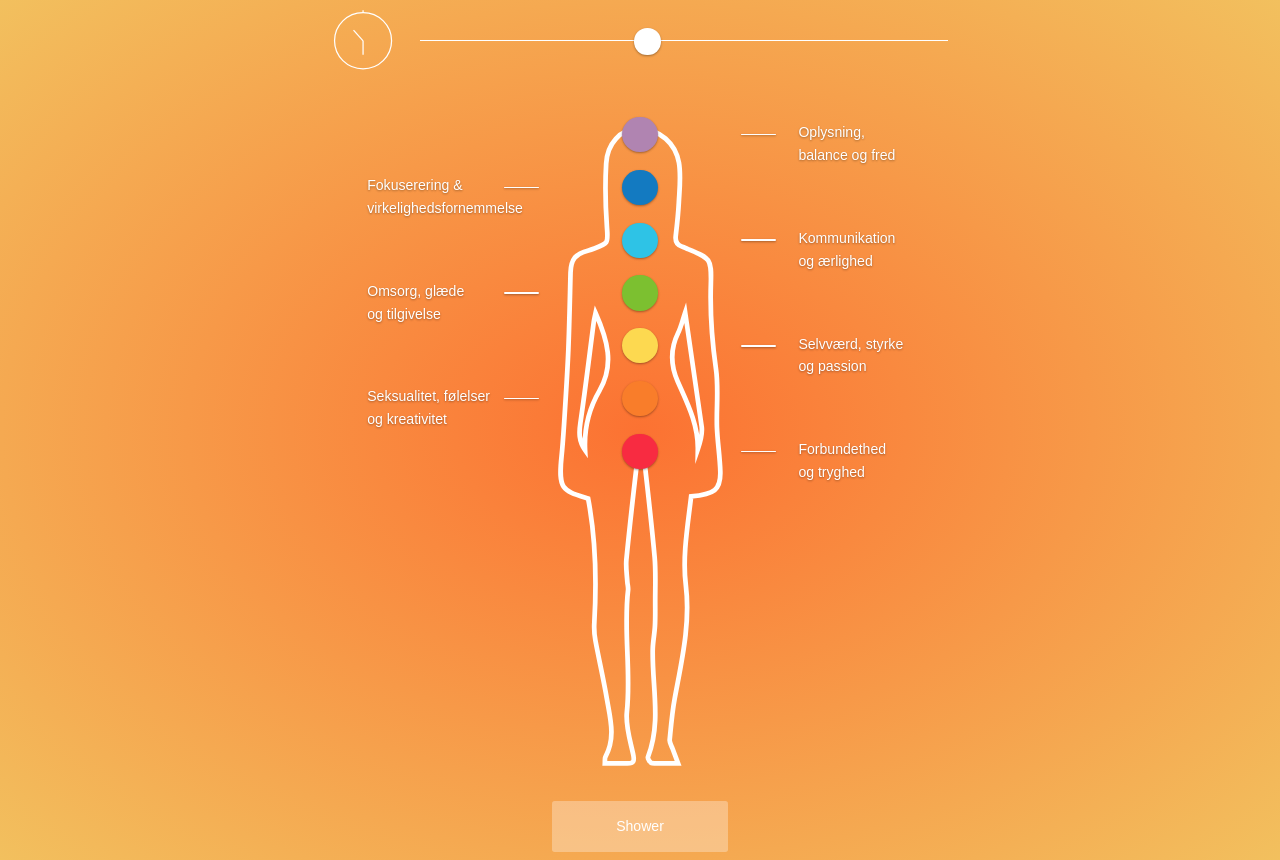
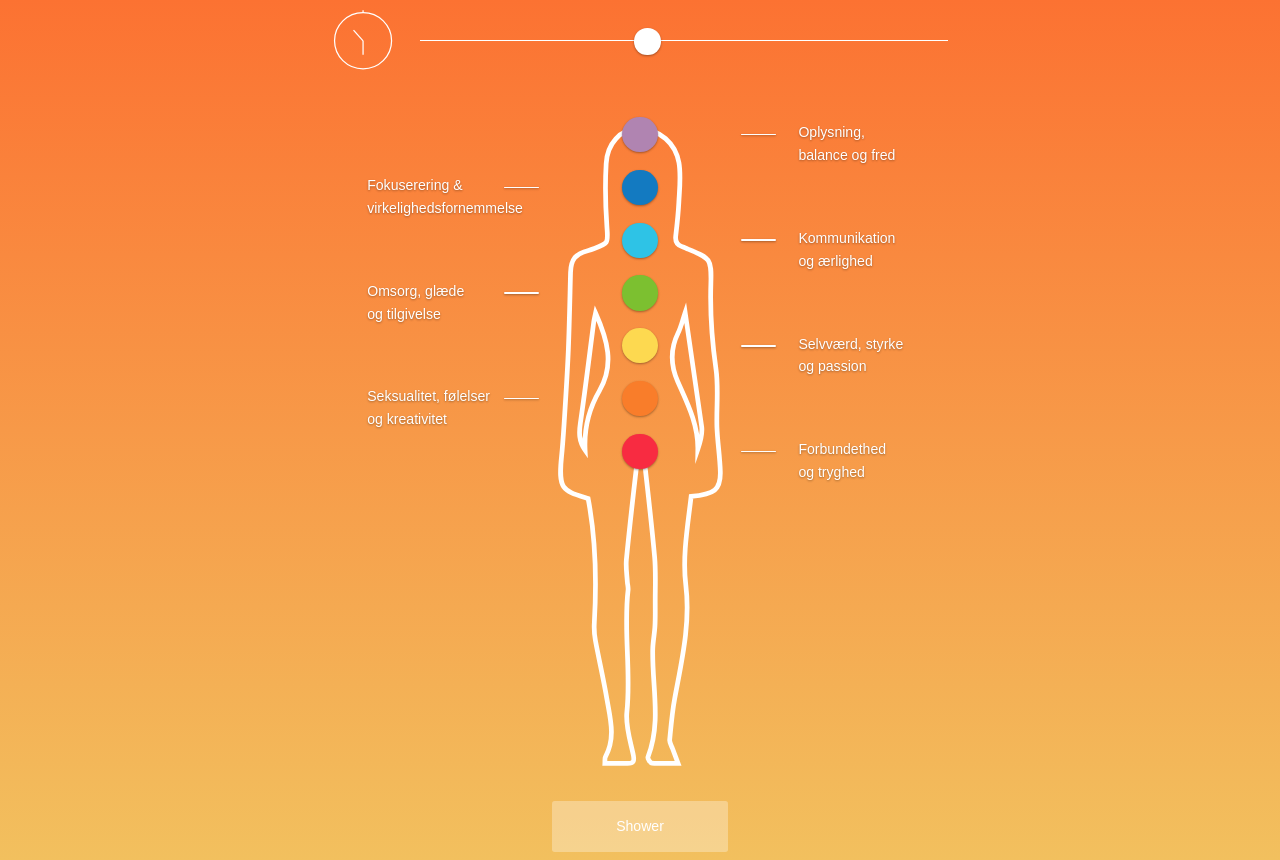
Before and after one commit to antontanderup/mindfullshower, a plain HTML site: page index.html in a window 1280 px wide. Drawn offline with nearby package versions, Linux system fonts and the light colour scheme.

Commit message:
linear gradient

```diff
--- a/styles.css
+++ b/styles.css
@@ -3,11 +3,11 @@ html {
 }
 
 body {
-  font-family: "Proxima Nova", sans-serif;
+    font-family: "Proxima Nova", sans-serif;
 background: #fc7232; /* Old browsers */
-background: -moz-radial-gradient(center, ellipse cover, #fc7232 0%, #f2c05e 100%); /* FF3.6-15 */
-background: -webkit-radial-gradient(center, ellipse cover, #fc7232 0%,#f2c05e 100%); /* Chrome10-25,Safari5.1-6 */
-background: radial-gradient(ellipse at center, #fc7232 0%,#f2c05e 100%); /* W3C, IE10+, FF16+, Chrome26+, Opera12+, Safari7+ */
+background: -moz-linear-gradient( #fc7232 0%, #f2c05e 100%); /* FF3.6-15 */
+background: -webkit-linear-gradient(#fc7232 0%,#f2c05e 100%); /* Chrome10-25,Safari5.1-6 */
+background: linear-gradient(#fc7232 0%,#f2c05e 100%);, Safari7+ */
 }
 
 .chakra-selector {
```
